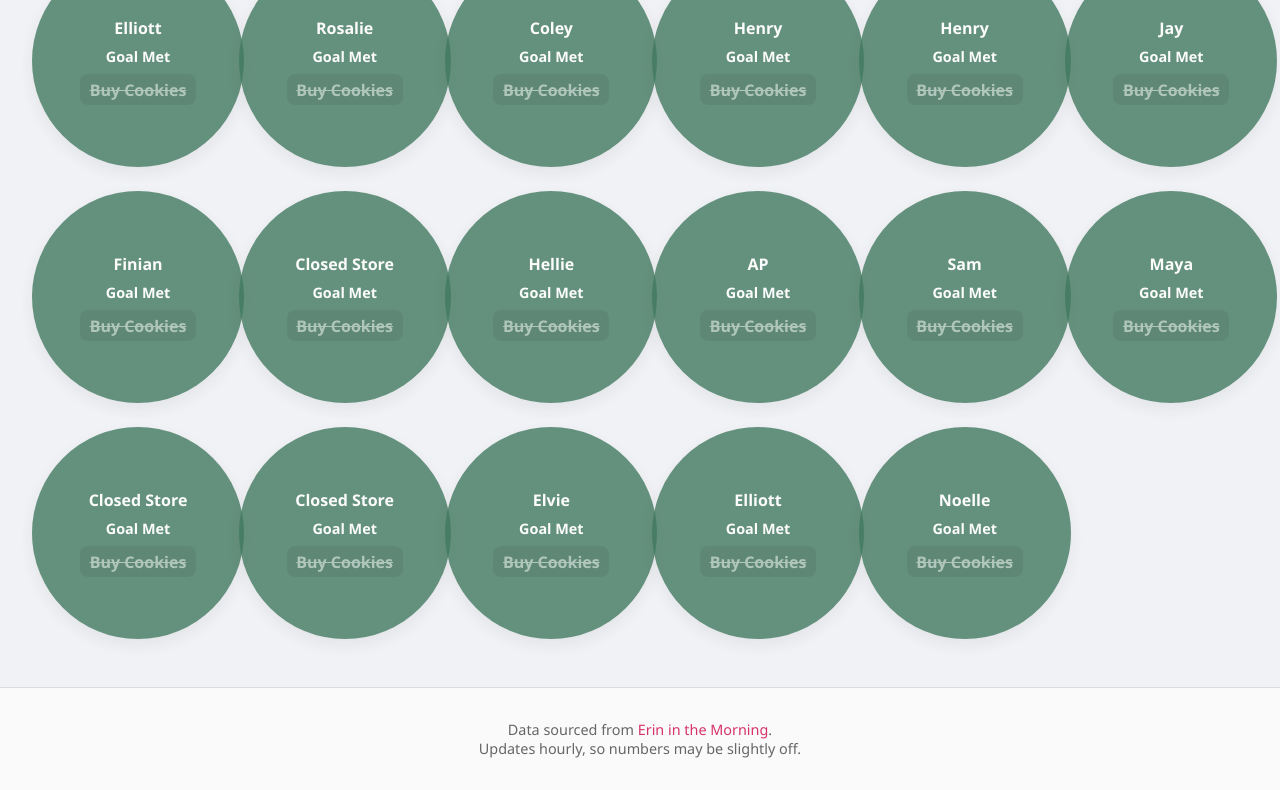
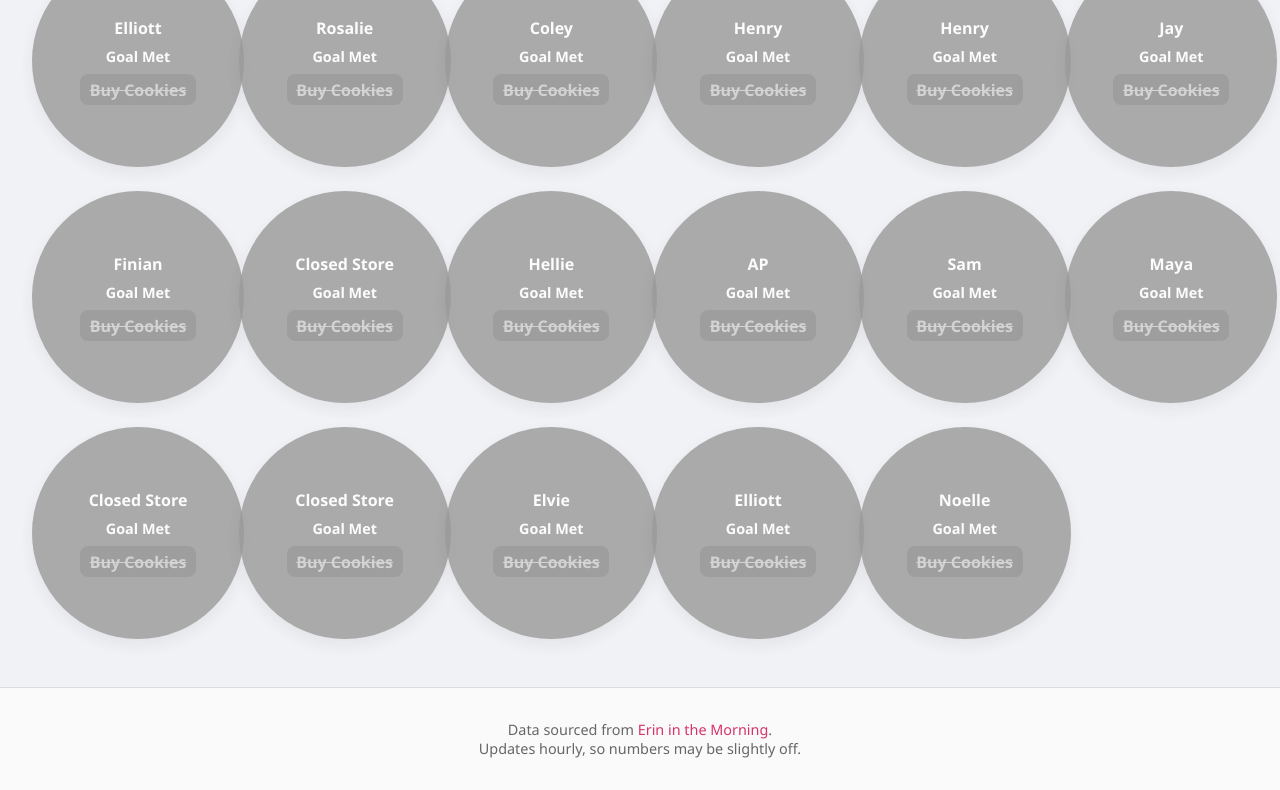
Before and after one commit to cyberne11447758/cookie-tracker, a website: page docs/index.html in a window 1280 px wide. Shown: the part 1485-2275 px from the top of the page. Drawn offline with Linux system fonts and the light colour scheme.

Commit message:
Update gradient colors and goal met styles

```diff
--- a/docs/index.html
+++ b/docs/index.html
@@ -14,7 +14,7 @@
   }
 
   header {
-    background: linear-gradient(135deg, #55cdfc, #f7a8b8); /* light blue → pink */
+    background: linear-gradient(135deg, #55a6e0, #e066a8); /* darker blue → medium pink */
     color: white;
     text-align: center;
     padding: 3rem 1rem;
@@ -79,7 +79,8 @@
   .bubble-link:hover { background: rgba(0,0,0,0.35); transform: translateY(-1px); }
 
   .goal-met {
-    filter: grayscale(50%);
+    background: #999 !important;
+    filter: grayscale(60%);
     opacity: 0.8;
   }
   .goal-met .bubble-link {
@@ -141,29 +142,30 @@ fetch("data/results.json")
       bubble.className = "scout-bubble";
 
       if (scout.status === "Goal Met") {
-        bubble.style.background = "#198754"; // solid green
         bubble.classList.add("goal-met");
       } else {
         const ratio = (scout.remaining || 0) / (maxRemaining || 1);
-        // Trans flag inspired: light pink → white → light blue
-        const pink = [245, 169, 184]; // #f5a9b8
-        const white = [255,255,255];
-        const blue = [85,205,252]; // #55cdfc
+
+        // Define trans-flag shades for urgency
+        const darkBlue = [0, 120, 200];     // urgent / most left
+        const mediumPink = [230, 100, 150]; // medium
+        const white = [255,255,255];        // least left
 
         let color;
         if (ratio > 0.66) {
-          // Mostly pink
+          // Dark blue zone
           const t = (ratio-0.66)/0.34;
-          color = pink.map((c,i) => Math.round(c*(1-t) + white[i]*t));
+          color = darkBlue.map((c,i) => Math.round(c*(1-t) + mediumPink[i]*t));
         } else if (ratio > 0.33) {
-          // White
+          // Pink zone
           const t = (ratio-0.33)/0.33;
-          color = white.map((c,i) => Math.round(c*(1-t) + blue[i]*t));
+          color = mediumPink.map((c,i) => Math.round(c*(1-t) + white[i]*t));
         } else {
-          // Mostly blue
+          // White zone
           const t = ratio/0.33;
-          color = blue.map((c,i) => Math.round(c*(1-t) + white[i]*t));
+          color = white.map((c,i) => Math.round(c*(1-t) + mediumPink[i]*t));
         }
+
         bubble.style.background = `rgb(${color.join(',')})`;
       }
 
@@ -184,3 +186,7 @@ fetch("data/results.json")
 
 </body>
 </html>
+
+
+</body>
+</html>
```
